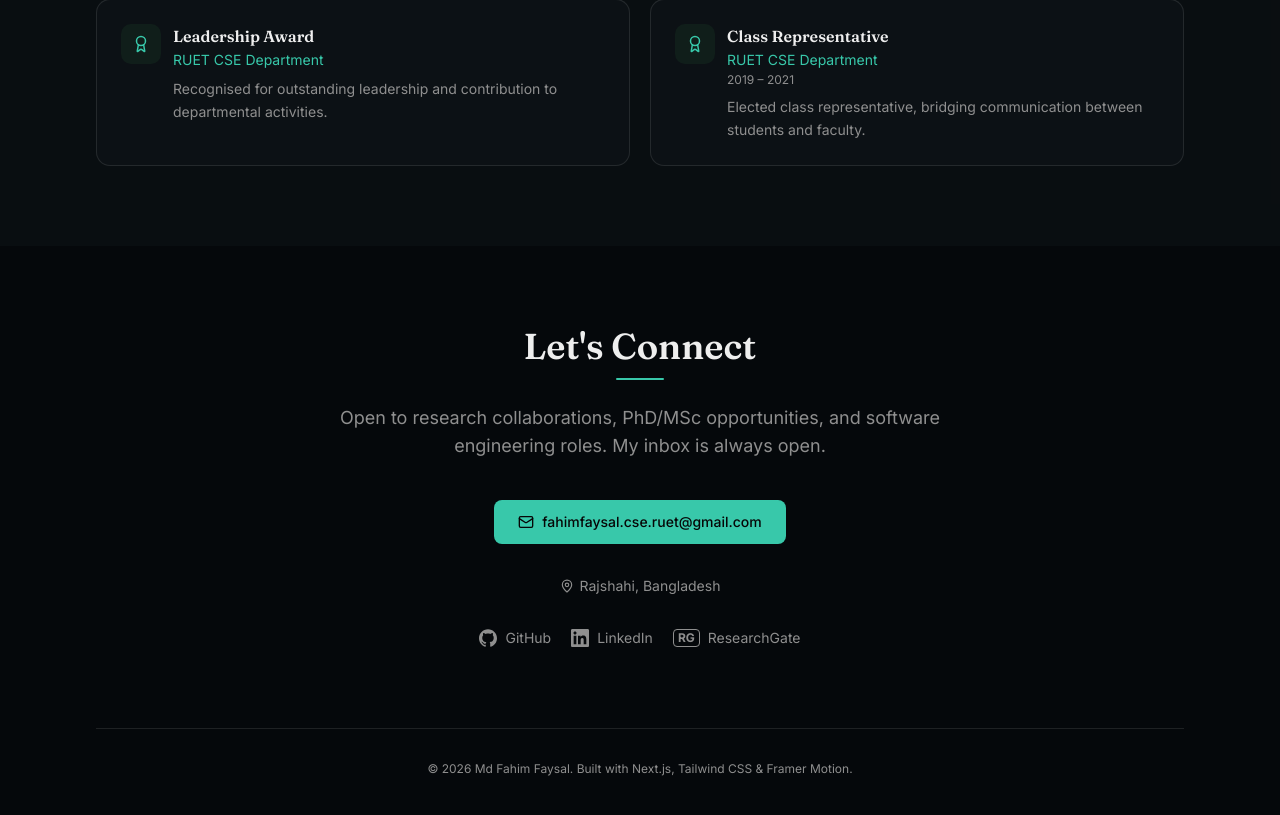
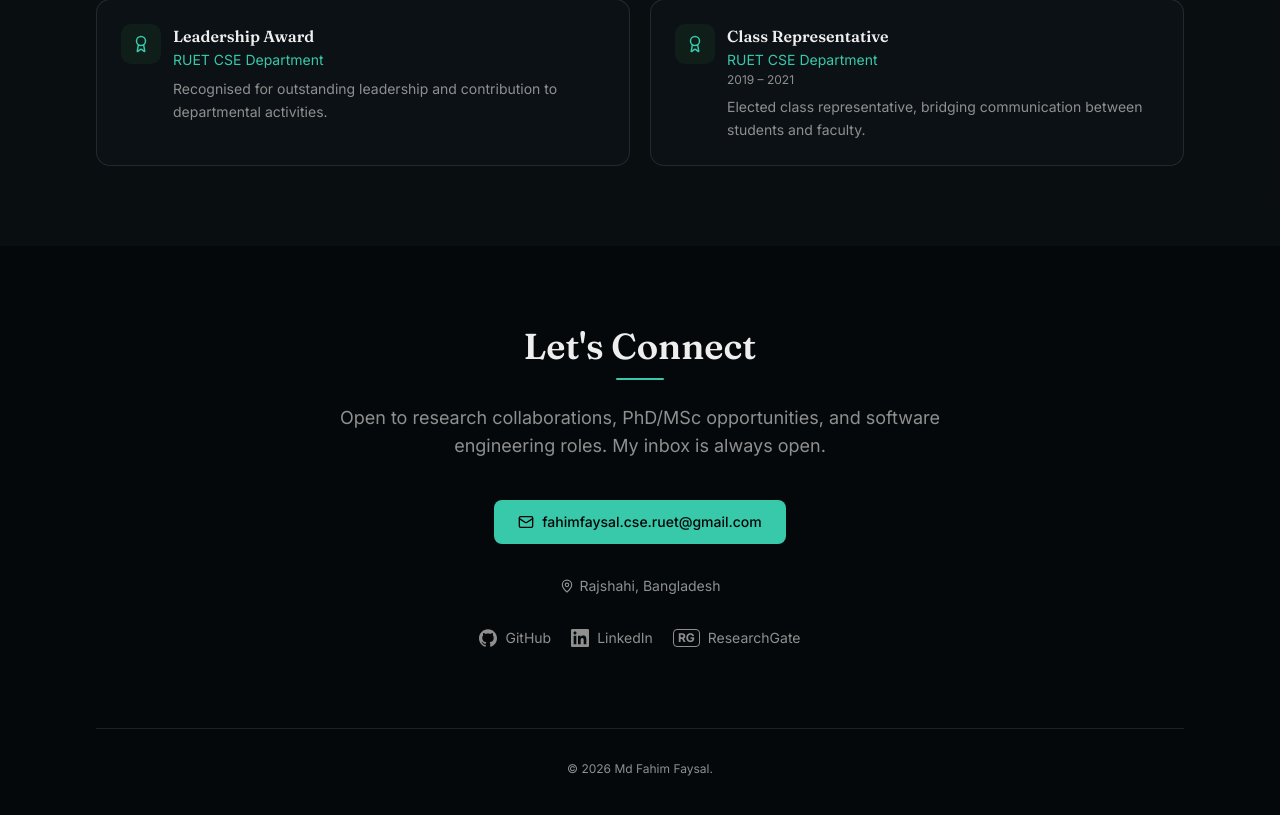
Before and after one commit to faysalfahim/Portfolio, a Next.js app: page / in a window 1280 px wide. Shown: the part 7671-8486 px from the top of the page. Built offline with nearby package versions, Linux system fonts and the light colour scheme.

Commit message:
Footer Info

```diff
--- a/components/sections/contact.tsx
+++ b/components/sections/contact.tsx
@@ -72,8 +72,7 @@ export function Contact() {
 
       <footer className="mt-20 pt-8 border-t border-border text-center text-xs text-muted-foreground">
         <p>
-          © {new Date().getFullYear()} Md Fahim Faysal. Built with Next.js, Tailwind CSS &
-          Framer Motion.
+          © {new Date().getFullYear()} Md Fahim Faysal.
         </p>
       </footer>
     </SectionWrapper>
```
